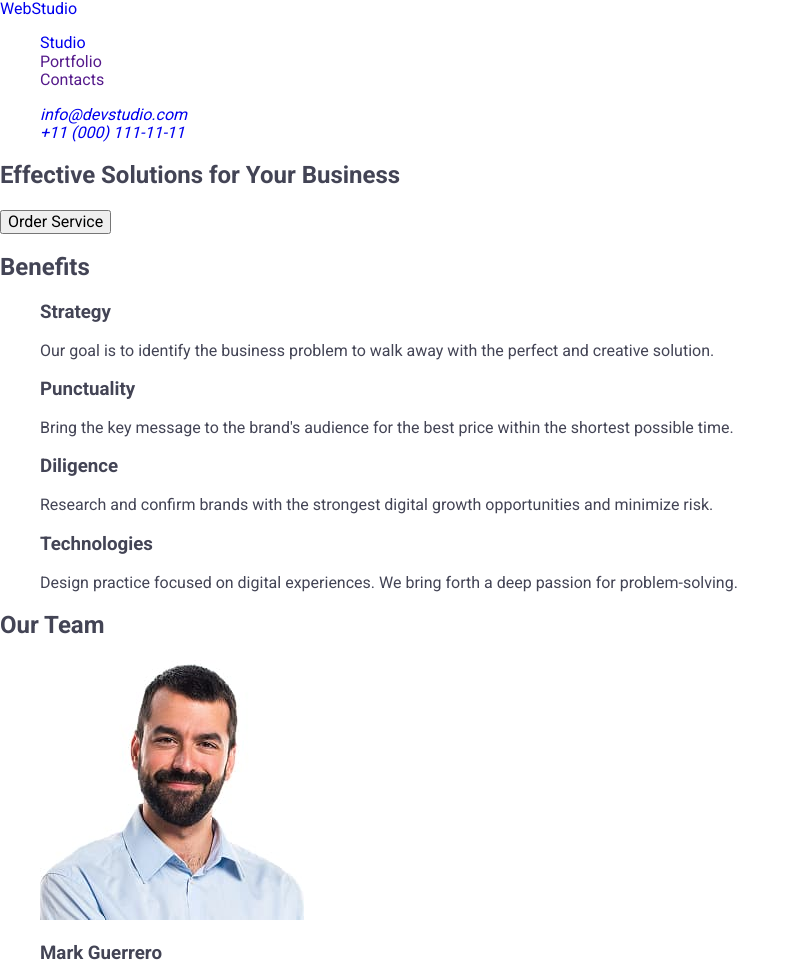
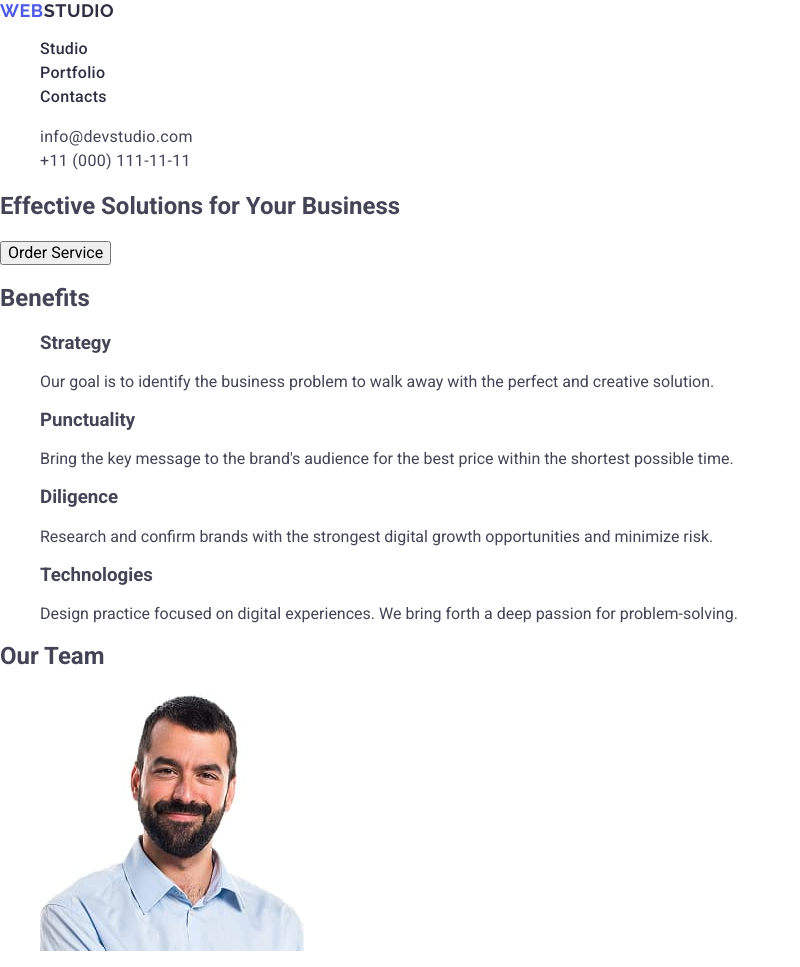
Before and after one commit to AleksandrUsyk/goit-markup-hw-02, a plain HTML site: page index.html in a window 1280 px wide. Shown: the top 967 px of the page, without its empty margins (0-800 px from the left). Drawn offline with nearby package versions, Linux system fonts and the light colour scheme.

Commit message:
header css

```diff
--- a/css/styles.css
+++ b/css/styles.css
@@ -12,3 +12,47 @@ ol {
 a {
   text-decoration: none;
 }
+
+/* -----header----- */
+
+.logo {
+  font-family: "Raleway", sans-serif;
+  font-weight: 700;
+  font-size: 18px;
+  line-height: 1.17;
+  letter-spacing: 0.03em;
+  text-transform: uppercase;
+  color: #4d5ae5;
+}
+
+.header-logo .logo-part {
+  color: #2e2f42;
+}
+
+.nav-link {
+  font-weight: 500;
+  font-size: 16px;
+  line-height: 1.5;
+  letter-spacing: 0.02em;
+  color: #2e2f42;
+}
+
+.contacts {
+  font-style: normal;
+}
+
+.contacts-link {
+  font-size: 16px;
+  line-height: 1.5;
+  letter-spacing: 0.02em;
+  color: #434455;
+}
+
+.nav-link:hover,
+.nav-link:focus,
+.contacts-link:hover,
+.contacts-link:focus {
+  color: #404bbf;
+}
+
+/* -----header----- */
--- a/index.html
+++ b/index.html
@@ -26,7 +26,7 @@
   <body>
     <header class="page-header">
       <nav class="header-nav">
-        <a class="logo" href="./index.html"
+        <a class="logo header-logo" href="./index.html"
           >Web<span class="logo-part">Studio</span></a
         >
         <ul class="nav-list">
```
